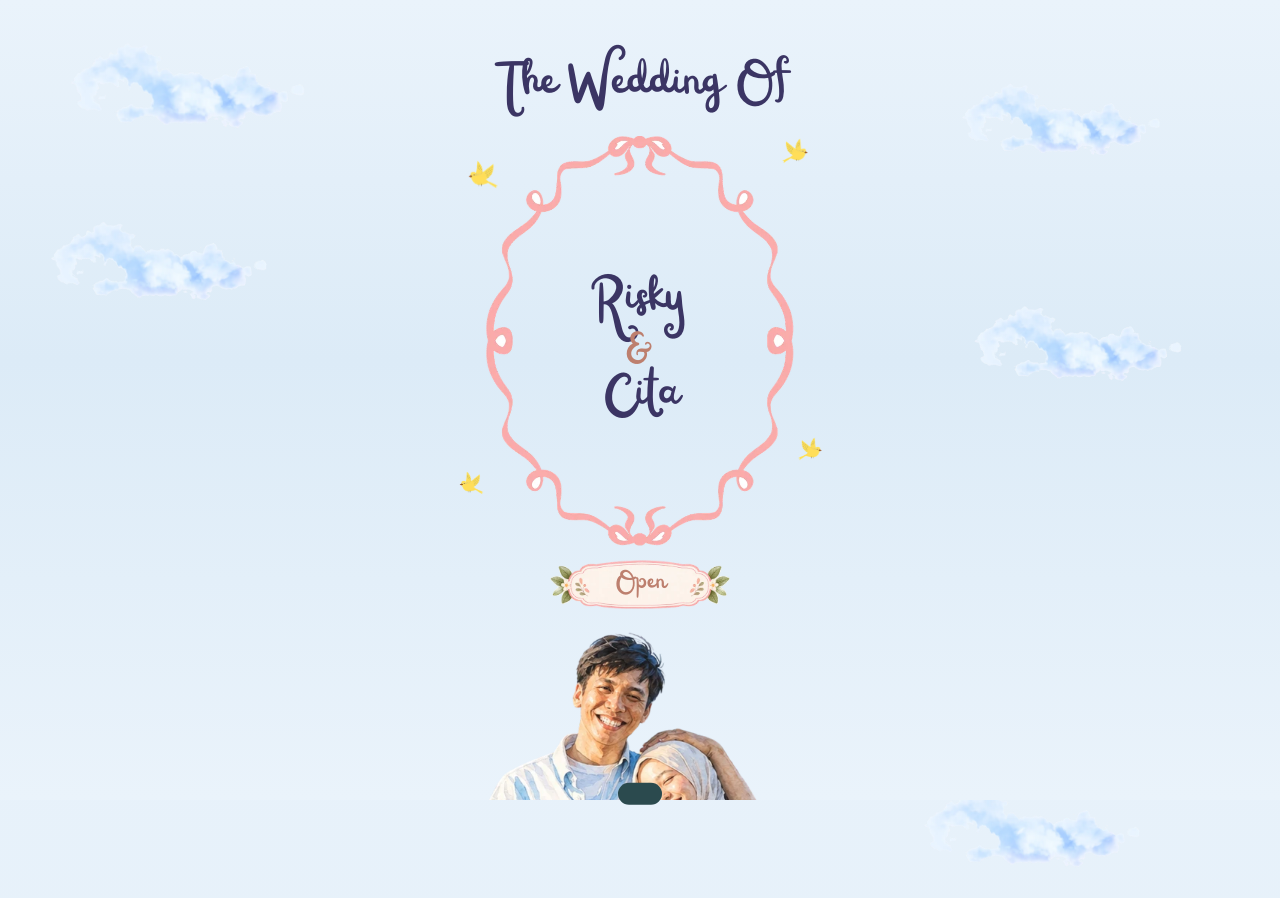
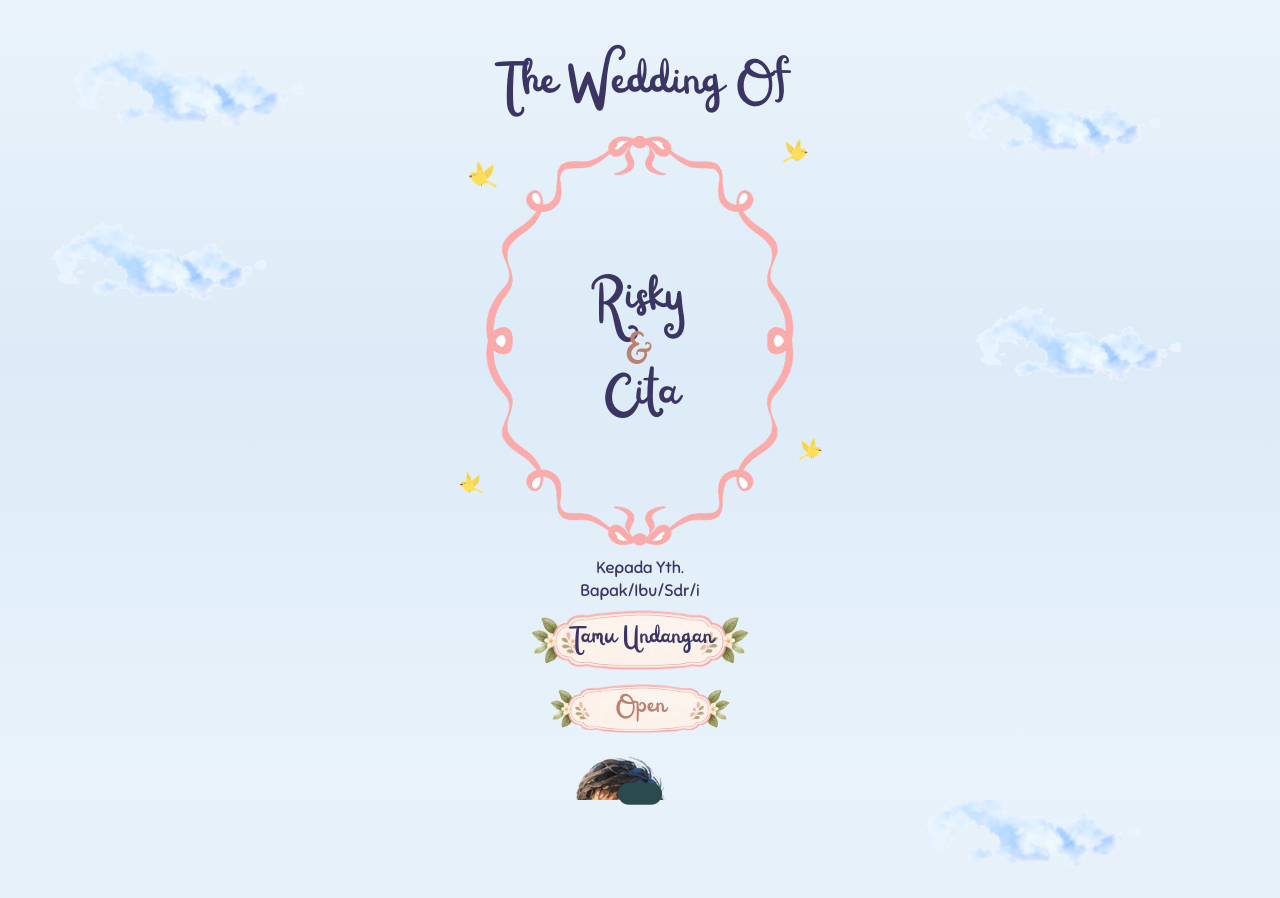
Before and after one commit to HariawanNur/undangan-digital, a React (Vite) app: page / in a window 1280 px wide. Shown: the top 898 px of the page. Built offline with nearby package versions, Linux system fonts and the light colour scheme; a web font is replaced by a local one.

Commit message:
enhance cover

```diff
--- a/src/components/Cover.jsx
+++ b/src/components/Cover.jsx
@@ -27,6 +27,15 @@ export default function Cover({ guestName, opened, onOpen }) {
             <Decor src={bird} size={24} style={{ bottom: "18%", right: "-8%" }} flip motion="float" delay={1.7} />
           </div>
 
+          <div className={styles.guestBlock}>
+            <p className={styles.guestLabel}>Kepada Yth.</p>
+            <p className={styles.guestLabel}>Bapak/Ibu/Sdr/i</p>
+            <div className={styles.guestPill}>
+              <img src={pillLabel} alt="" className={styles.pillImg} />
+              <span className={styles.guestName}>{guestName}</span>
+            </div>
+          </div>
+
           <button className={styles.openBtn} onClick={onOpen} aria-label="Buka undangan">
             <img src={pillLabel} alt="" className={styles.pillImg} />
             <span className={styles.pillText}>Open</span>
@@ -35,14 +44,6 @@ export default function Cover({ guestName, opened, onOpen }) {
 
         <div className={styles.illustration}>
           <img src={coverCouple} alt={`${couple.groom.name} & ${couple.bride.name}`} className={styles.coupleImg} />
-          <div className={styles.guestPill}>
-            <img src={pillLabel} alt="" className={styles.pillImg} />
-            <div className={styles.guestText}>
-              <span className={styles.guestLabel}>Kepada Yth.</span>
-              <span className={styles.guestName}>{guestName}</span>
-              <span className={styles.guestLabel}>Bapak/Ibu/Sdr/i</span>
-            </div>
-          </div>
         </div>
 
         <p className={styles.eventDate}>{event.dayDate}</p>
--- a/src/components/Cover.module.css
+++ b/src/components/Cover.module.css
@@ -31,10 +31,6 @@
   pointer-events: none;
 }
 
-/* Bungkus konten cover: latar (langit+awan) di atas tetap penuh selebar
-   browser, tapi isi cover (nama, tombol Open, foto, tanggal) tetap jadi
-   satu kolom rapi di tengah -- melebar bertahap mengikuti .main supaya
-   keduanya senada di layar besar. */
 .coverInner {
   min-height: 100%;
   width: 100%;
@@ -97,6 +93,39 @@
   margin: -2px 0;
 }
 
+.guestBlock {
+  margin-top: 10px;
+  display: flex;
+  flex-direction: column;
+  align-items: center;
+}
+
+.guestLabel {
+  margin: 0;
+  font-size: clamp(13px, 1.3vw, 17px);
+  color: #3b3564;
+  font-weight: 600;
+  line-height: 1.4;
+}
+
+.guestPill {
+  position: relative;
+  margin-top: 8px;
+  width: clamp(180px, 17vw, 280px);
+}
+
+.guestName {
+  position: absolute;
+  inset: 0;
+  display: flex;
+  align-items: center;
+  justify-content: center;
+  font-family: var(--font-script);
+  font-size: clamp(20px, 2.2vw, 32px);
+  color: #3b3564;
+  line-height: 1.15;
+}
+
 .openBtn {
   position: relative;
   margin-top: 14px;
@@ -123,9 +152,6 @@
   text-shadow: none;
 }
 
-/* Bungkus ilustrasi dibiarkan menyesuaikan tinggi gambar aslinya (bukan
-   dipaksa mengisi sisa layar) supaya posisi pill nama tamu di atasnya
-   selalu tepat menempel di foto, di layar tinggi maupun pendek. */
 .illustration {
   position: relative;
   width: 100%;
@@ -141,37 +167,6 @@
   display: block;
 }
 
-.guestPill {
-  position: absolute;
-  bottom: 8%;
-  left: 50%;
-  transform: translateX(-50%);
-  width: 58%;
-  max-width: clamp(210px, 20vw, 360px);
-  z-index: 4;
-}
-.guestText {
-  position: absolute;
-  inset: 0;
-  display: flex;
-  flex-direction: column;
-  align-items: center;
-  justify-content: center;
-  gap: 1px;
-  text-align: center;
-}
-.guestLabel {
-  font-size: clamp(10px, 1vw, 14px);
-  color: #3b3564;
-  font-weight: 600;
-}
-.guestName {
-  font-family: var(--font-script);
-  font-size: clamp(18px, 2vw, 28px);
-  color: #3b3564;
-  line-height: 1.15;
-}
-
 .eventDate {
   position: relative;
   flex: none;
```
